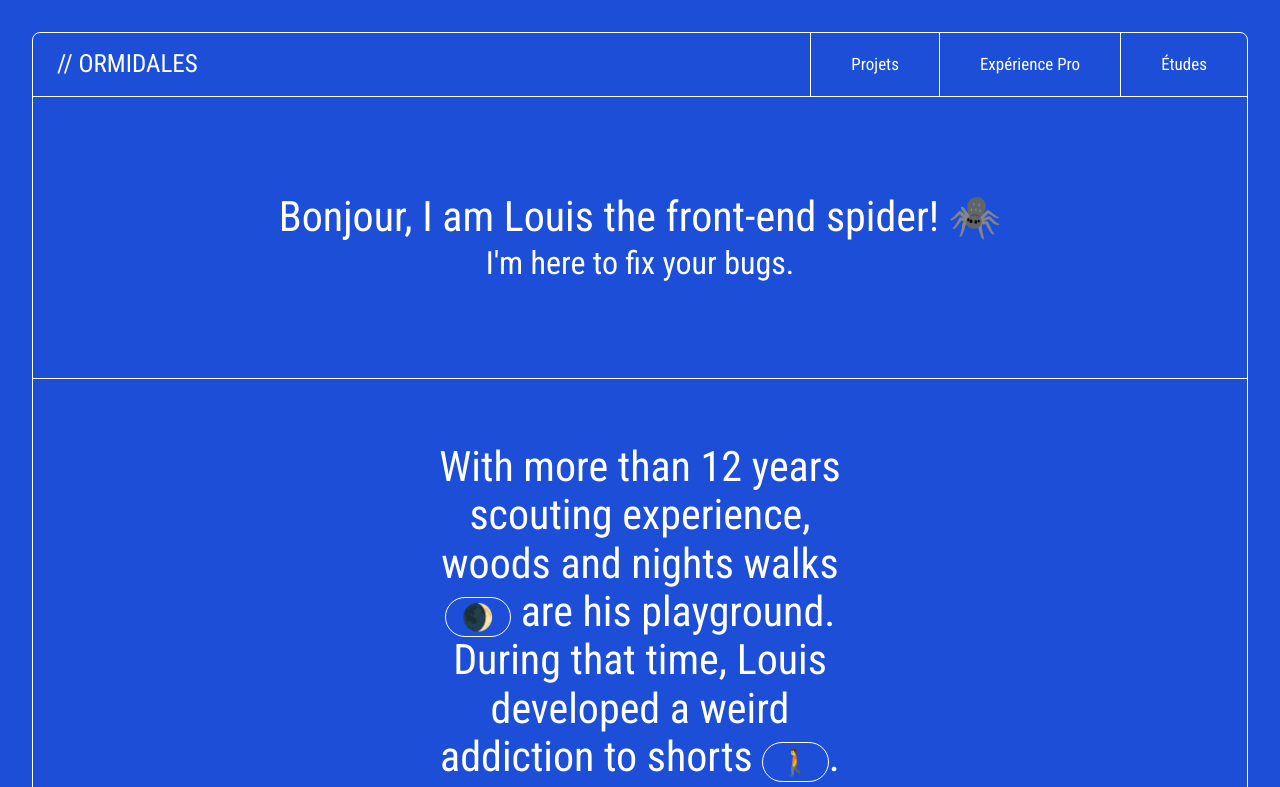
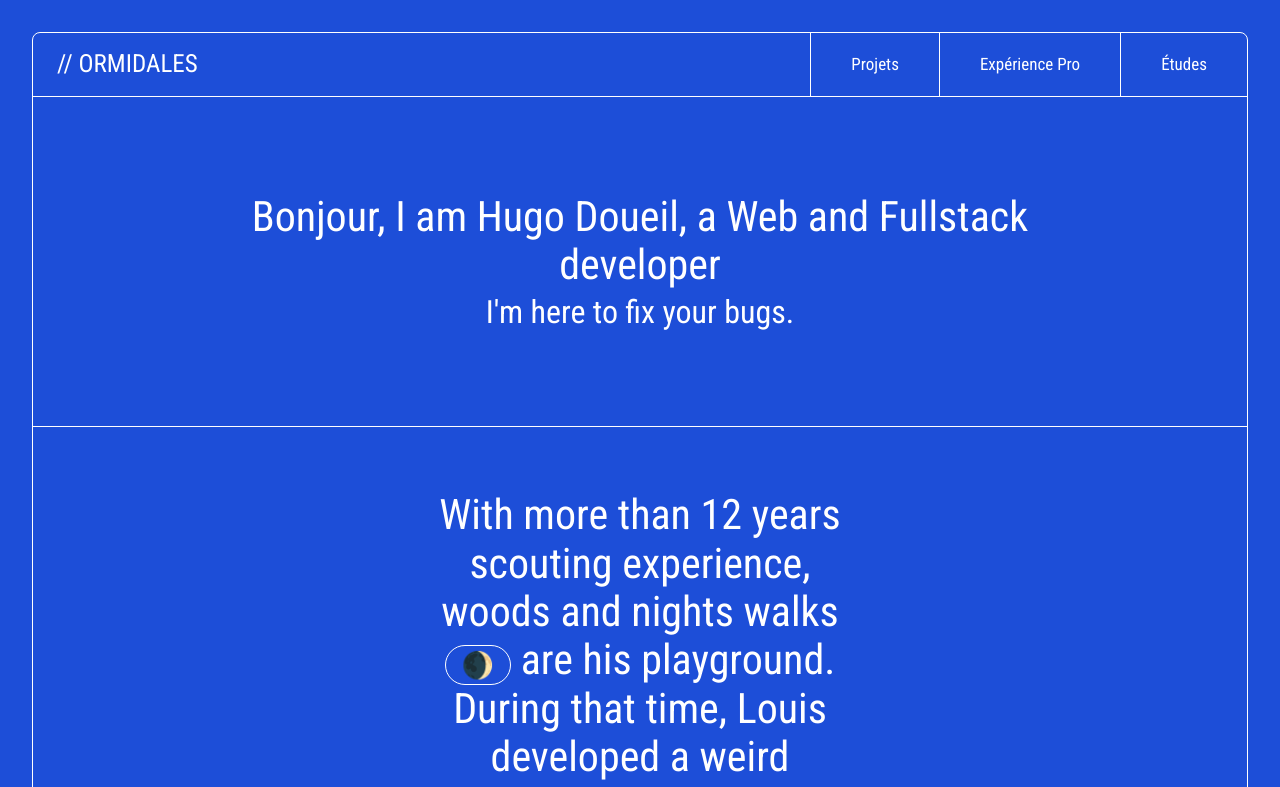
Before and after one commit to Ormidales/private-portfolio-new, a website built with Parcel: page index.html in a window 1280 px wide. Shown: the top 787 px of the page. Built offline with nearby package versions, Linux system fonts and the light colour scheme.

Commit message:
Changed index.html

```diff
--- a/index.html
+++ b/index.html
@@ -58,7 +58,7 @@
 
           <div class="w-full">
 
-            <p class="text-white text-[42px] text-center">Bonjour, I am Louis the front-end spider! 🕷️</p>
+            <p class="text-white text-[42px] text-center">Bonjour, I am Hugo Doueil, a Web and Fullstack developer</p>
 
             <p class="mt-1 text-white text-[32px] text-center">I'm here to fix your bugs.</p>
 
```
